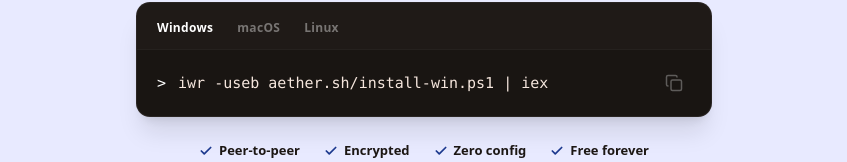
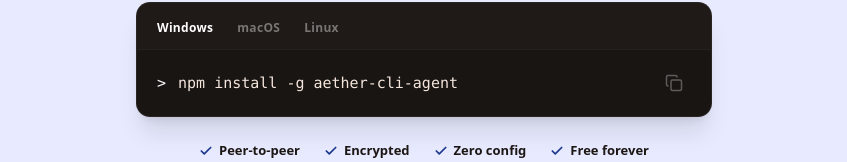
Before and after one commit to indrasuthar07/Aether, a React (Vite) app in the folder web/: page / in a window 1280 px wide. Shown: the part 501-663 px from the top of the page, without its empty margins (216-1063 px from the left). Built offline with nearby package versions, Linux system fonts and the light colour scheme; no server answers; the HTML template or start-up script is replaced by a standard one.

Commit message:
feat (web) : updating install commands for agent

```diff
--- a/web/src/pages/Home.tsx
+++ b/web/src/pages/Home.tsx
@@ -47,9 +47,9 @@
   const [selectedOS, setSelectedOS] = useState<keyof typeof installCommands>("Windows");
 
   const installCommands = {
-    Windows: "iwr -useb aether.sh/install-win.ps1 | iex",
-    macOS: "curl -fsSL aether.sh/install-mac | sh",
-    Linux: "curl -fsSL aether.sh/install-linux | sh",
+    Windows: "npm install -g aether-cli-agent",
+    macOS: "coming soon for mac ...",
+    Linux: "coming soon for linux ...",
   } as const;
 
   const cmd = installCommands[selectedOS];
```
